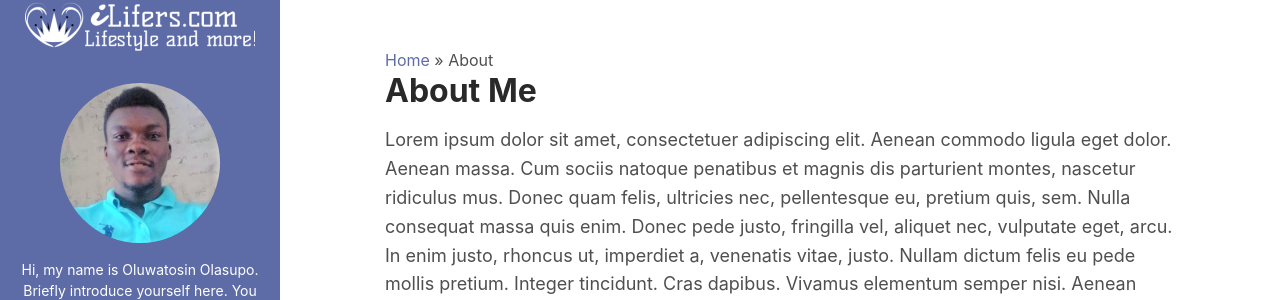
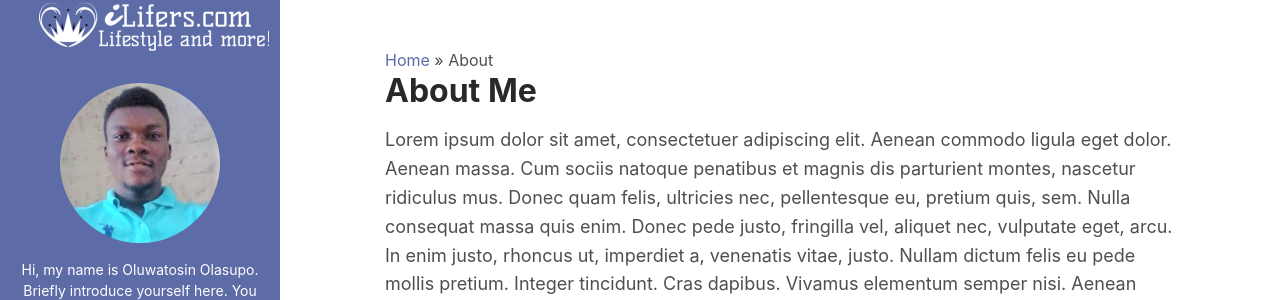
Before and after one commit to TeeblaQ1/My-Blog, a Django app: page /about/ in a window 1280 px wide. Shown: the top 300 px of the page. Run offline with Django 3.2, Linux system fonts and the light colour scheme; parts of the project's set-up code (start-up, migrations or seed data) failed here and were passed over; some libraries are stand-ins or nearby versions.

Commit message:
Logo update

```diff
--- a/blog/templates/blog/base.html
+++ b/blog/templates/blog/base.html
@@ -23,7 +23,7 @@
 </head>
 <body>
 	<header class="header text-center">
-	    <h1 class="blog-name py-0 my-0 flex-column"><a href="{% url 'blog:post_index' %}"><img src="{% static '/assets/images/ilifers4.png' %}"></a></h1>
+	    <h1 class="blog-name py-0 my-0 mr-1" style="margin-left: 2rem !important"><a href="{% url 'blog:post_index' %}"><img src="{% static '/assets/images/ilifers4.png' %}"></a></h1>
 
 	    <nav class="navbar navbar-expand-lg navbar-dark">
 
```
